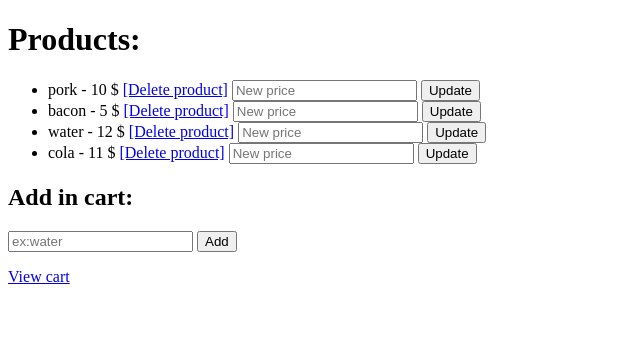
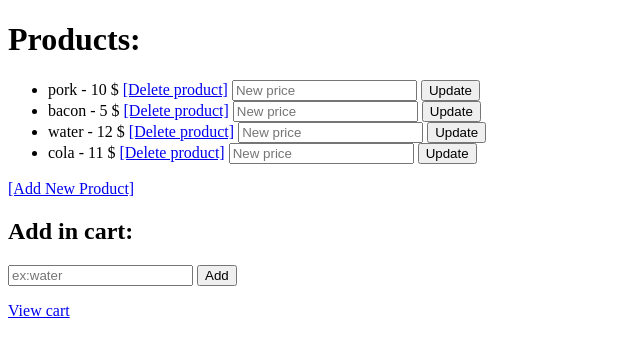
Before and after one commit to EmanuelMihai98/flask-online-shop, a Flask app: page / in a window 1280 px wide. Shown: the top 357 px of the page, without its empty margins (0-640 px from the left). Run offline with Flask 3, Linux system fonts and the light colour scheme; data comes from the database, SQL or seed files in the repository.

Commit message:
Update index.html
Added a visible link for admin users to access the form and add new products to the database.

```diff
--- a/templates/index.html
+++ b/templates/index.html
@@ -20,6 +20,9 @@
             </li>
         {% endfor %}
         </ul>
+        {% if is_admin %}
+    <p><a href="{{ url_for('add_product_to_db') }}">[Add New Product]</a></p>
+    {% endif %}
     <h2>Add in cart:</h2>
     <form method="POST" action="{{ url_for('add_product')}}">
         <input type="text" name="product" placeholder="ex:water">
```
